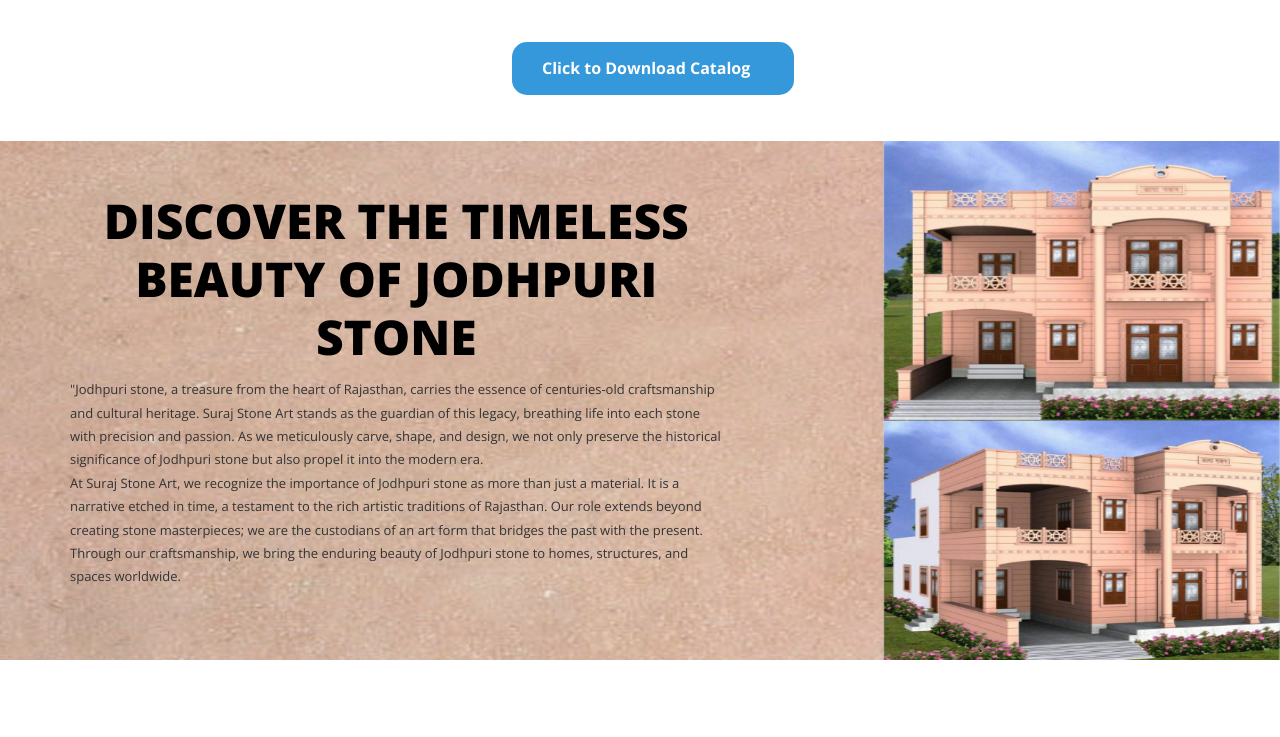
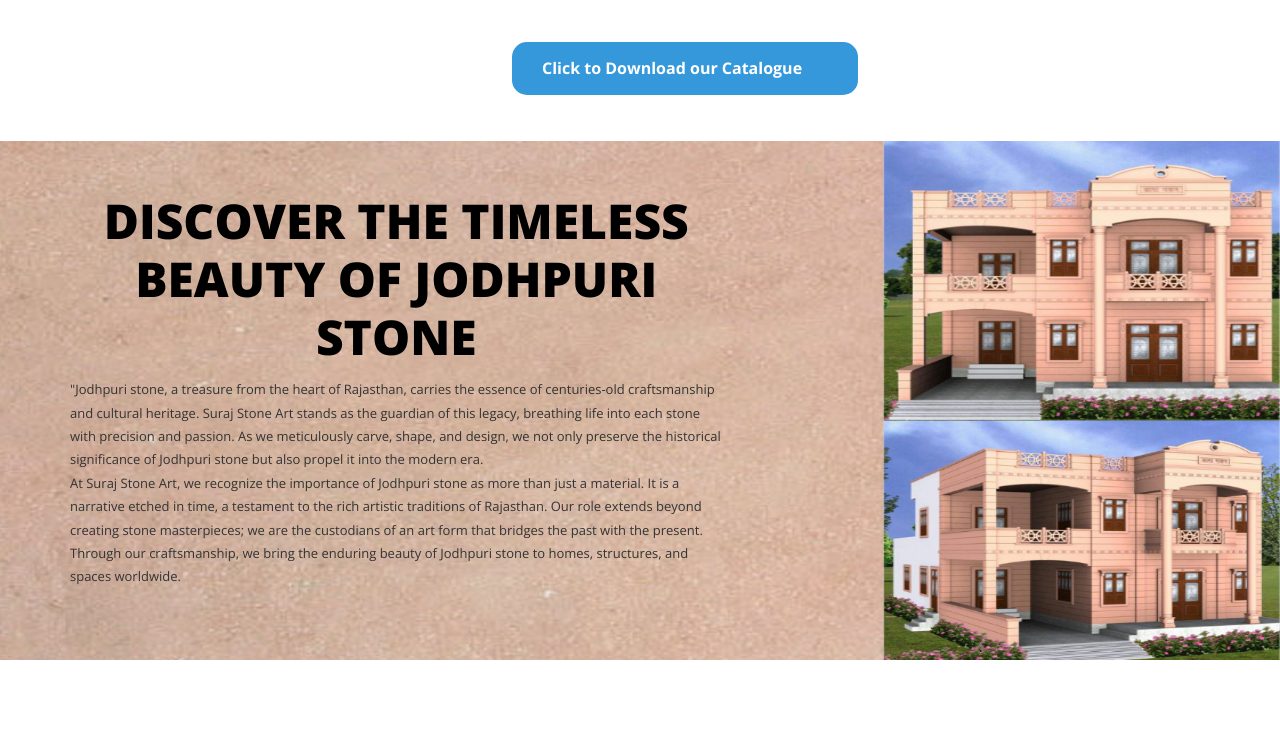
Before and after one commit to mahendra2811/eCommerce_suraj_stone_art, a plain HTML site: page index.html in a window 1280 px wide. Shown: the part 1454-2191 px from the top of the page. Drawn offline with nearby package versions, Linux system fonts and the light colour scheme.

Commit message:
4th commit

```diff
--- a/css/scroll.css
+++ b/css/scroll.css
@@ -185,7 +185,7 @@
     /* for pdf doenlaod start  */
 /* Common styles for both desktop and mobile */
 .custom-download-button {
-  margin: 0 38% 0 40%;
+  margin: 0 33% 0 40%;
 }
 
 .custom-download-button .download-button {
--- a/index.html
+++ b/index.html
@@ -316,7 +316,7 @@
 	<!-- for pdf downlaod button start  -->
 	<br><br>
 	<div class="custom-download-button">
-		<div class="download-button" onclick="downloadCustomCatalog()"> <b>Click to Download Catalog</b></div>
+		<div class="download-button" onclick="downloadCustomCatalog()"> <b>Click to Download our Catalogue</b></div>
 	  </div>
 	  <br><br>
 
```
